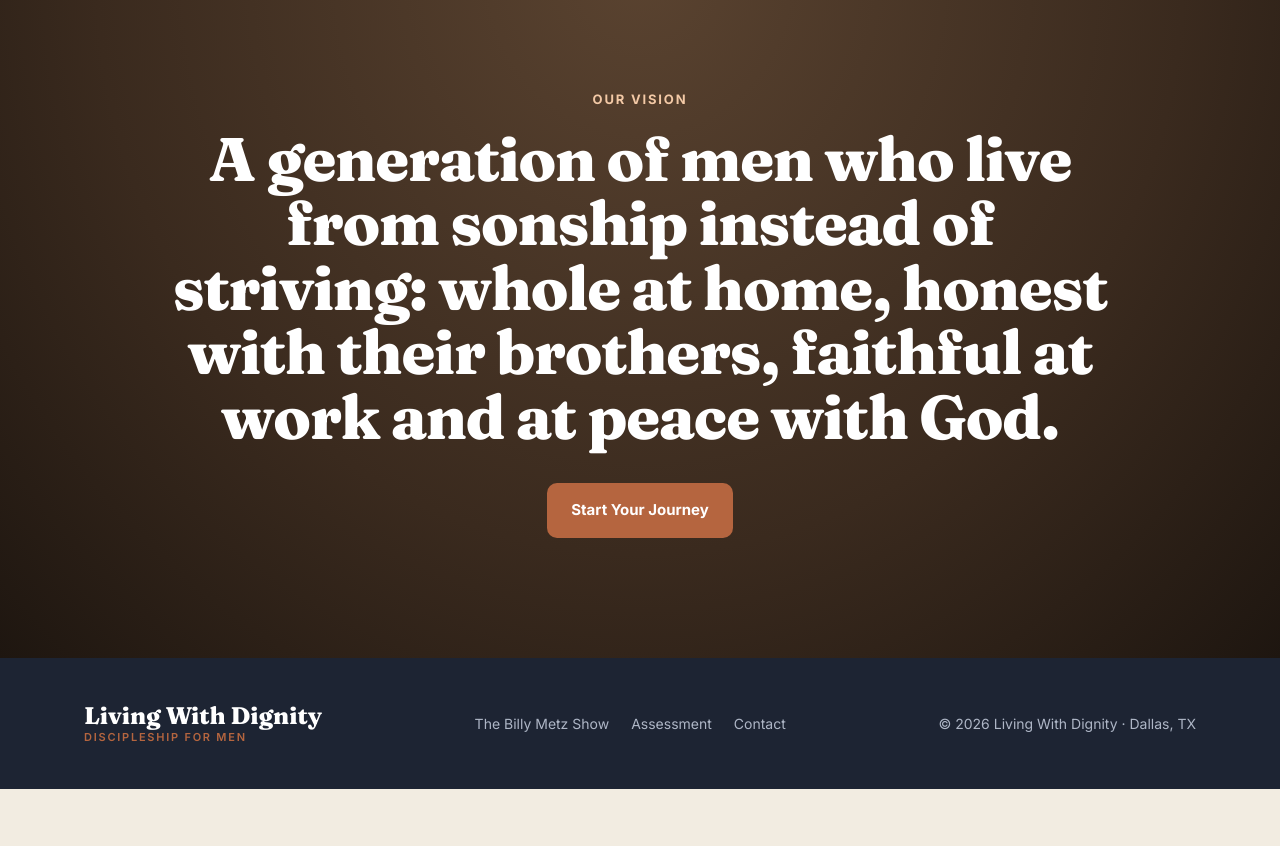
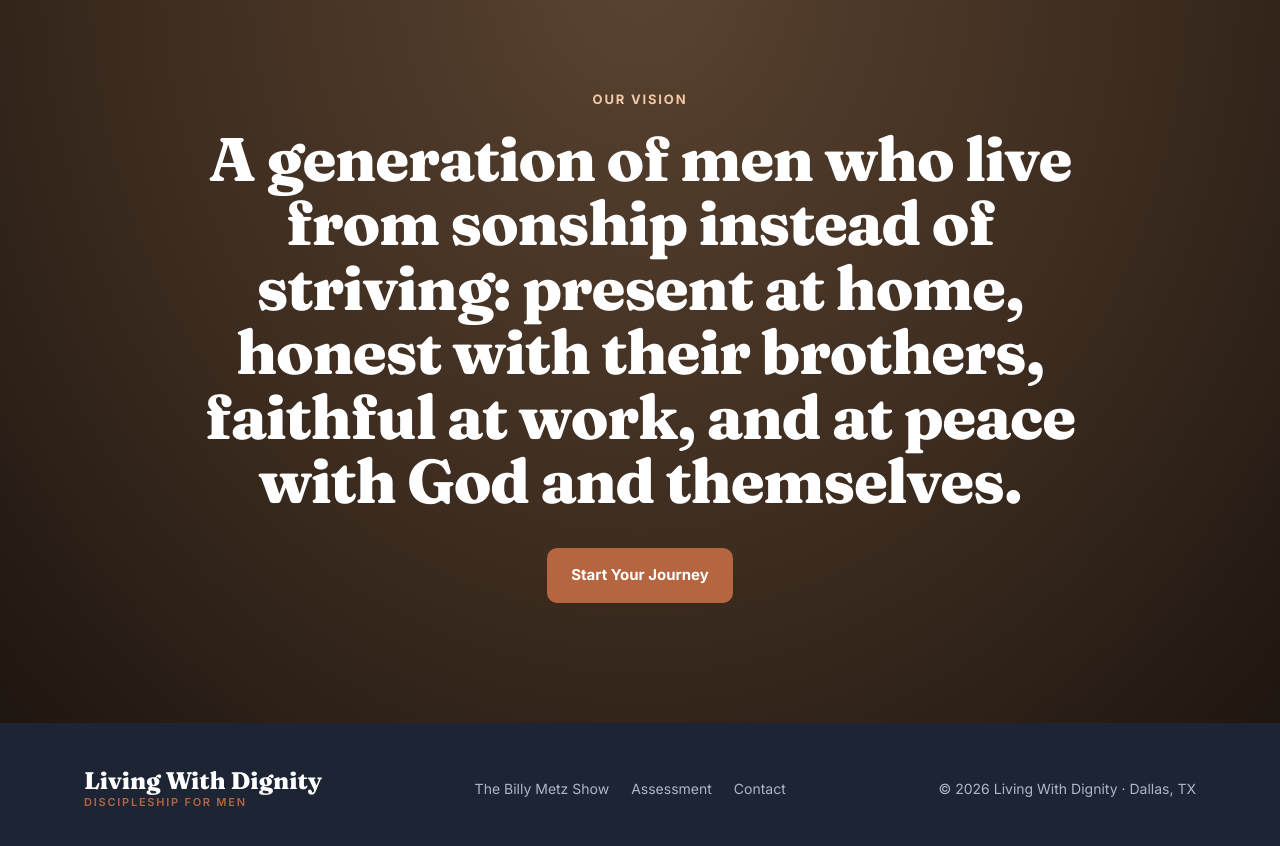
Before and after one commit to metzwilliam68-cyber/billy-metz-show, a plain HTML site: page living-with-dignity-preview.html in a window 1280 px wide. Shown: the part 5140-5986 px from the top of the page. Before the commit the page ends 5929 px from the top, so only its background shows below. Drawn offline with Linux system fonts and the light colour scheme.

Commit message:
Update vision wording
Co-Authored-By: Claude Opus 5.5 <noreply@anthropic.com>
Claude-Session: https://claude.ai/code/session_019b5QpcFUBa2qm5SUwcAC42

```diff
--- a/living-with-dignity-preview.html
+++ b/living-with-dignity-preview.html
@@ -207,7 +207,7 @@ footer .fl{display:flex;gap:22px;flex-wrap:wrap}
 <section class="vision">
   <div class="wrap">
     <div class="eyebrow">Our Vision</div>
-    <h2>A generation of men who live from sonship instead of striving: whole at home, honest with their brothers, faithful at work and at peace with God.</h2>
+    <h2>A generation of men who live from sonship instead of striving: present at home, honest with their brothers, faithful at work, and at peace with God and themselves.</h2>
     <a class="btn primary" href="#programs">Start Your Journey</a>
   </div>
 </section>
```
